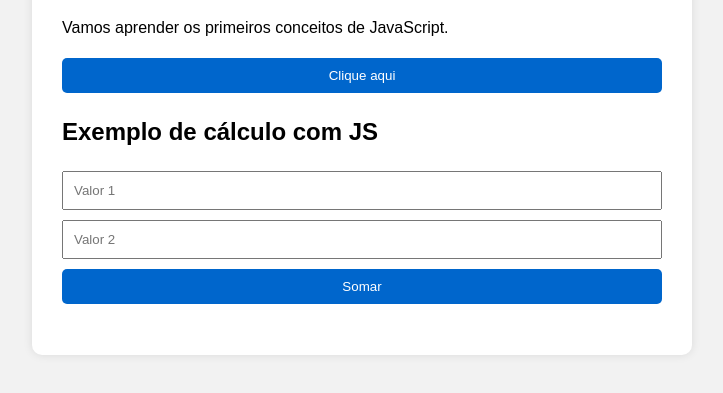
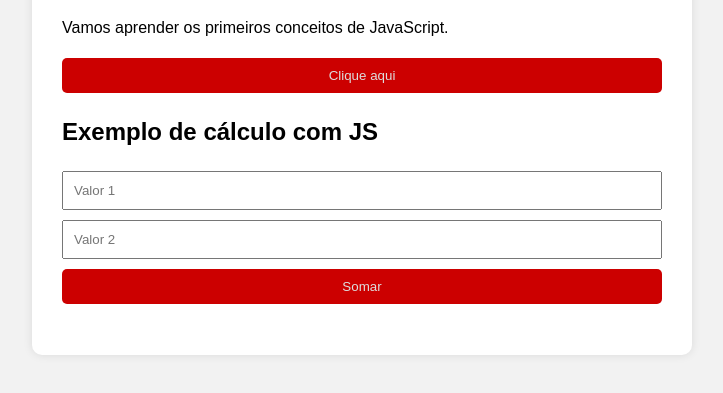
Before and after one commit to NicollyFSantos/ProjetoWebSenai, a plain HTML site: page index.html in a window 1280 px wide. Shown: the part 119-512 px from the top of the page, without its empty margins (278-1001 px from the left). Drawn offline with Linux system fonts and the light colour scheme.

Commit message:
Alteração botão. Azul para vermelho

```diff
--- a/style.css
+++ b/style.css
@@ -21,8 +21,8 @@ input, button {
 }
 
 button {
-  background-color: #0066cc;
-  color: white;
+  background-color: #cc0000;
+  color: rgb(221, 221, 221);
   border: none;
   cursor: pointer;
   border-radius: 5px;
```
